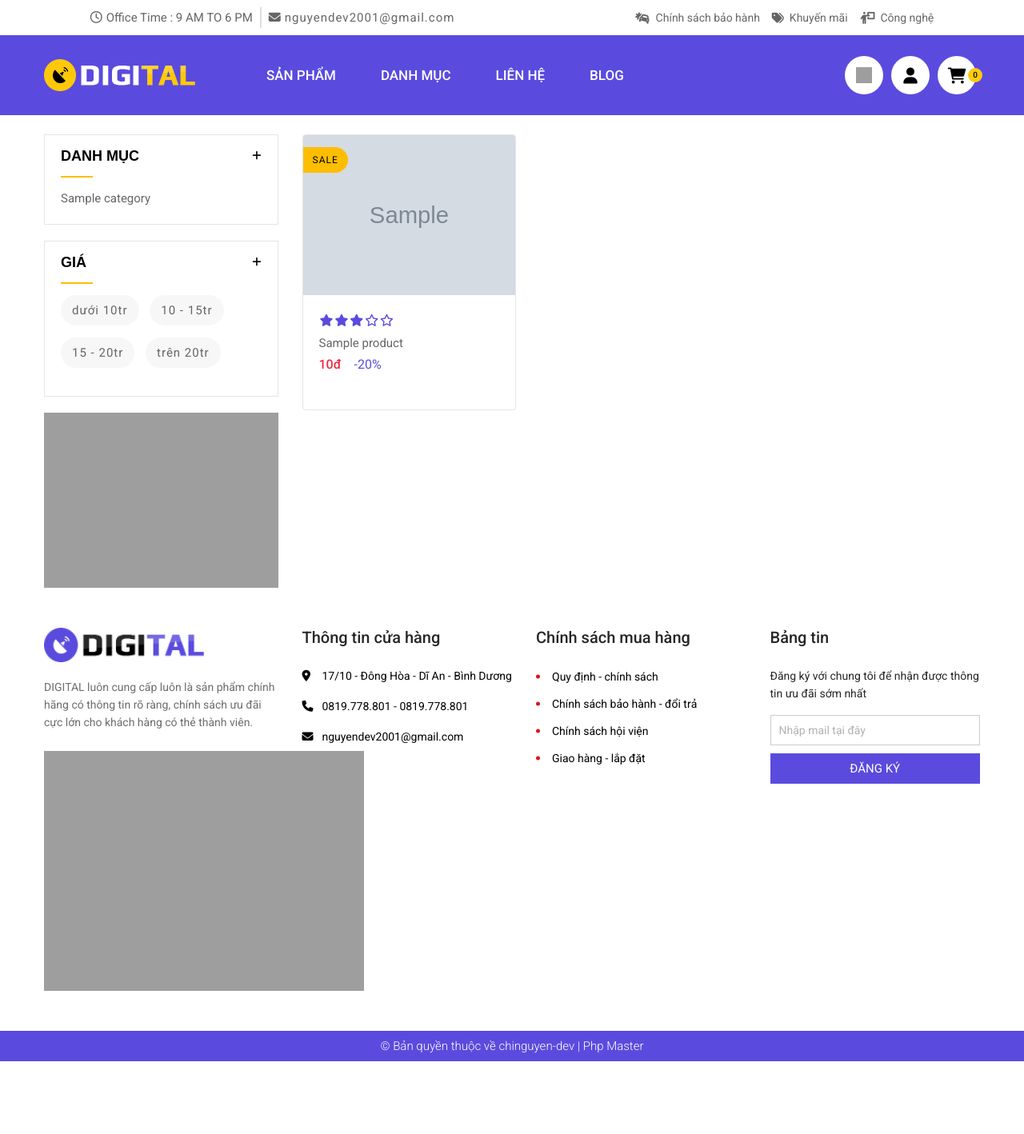
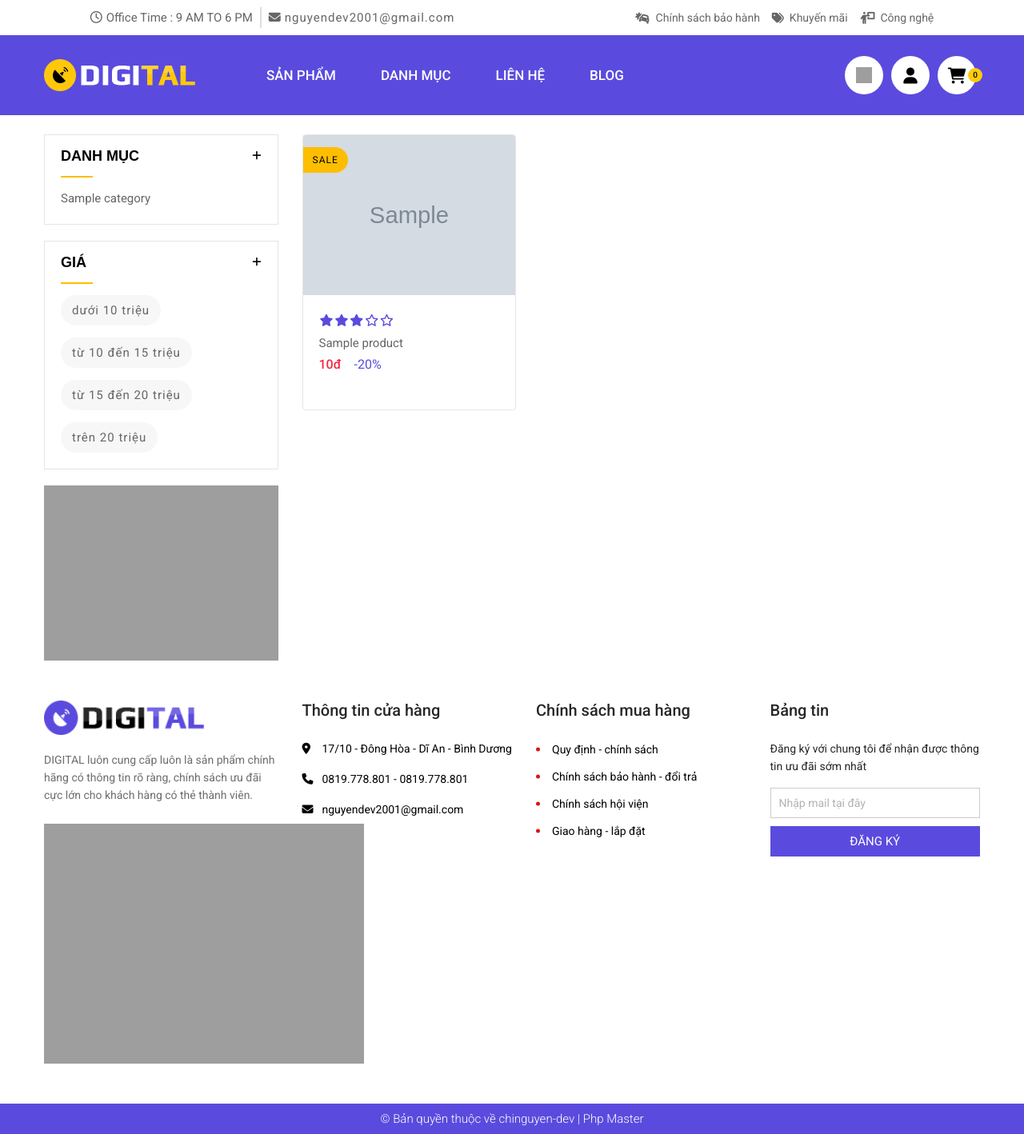
Before and after one commit to ChiNguyen-dev/Digital, a PHP site: page /Digital/danh-muc in a window 1280 px wide. Shown: the whole page at 80% size. Before the commit the page ends 1327 px from the top, so only its background shows below. Run offline with PHP 8.4, Linux system fonts and the light colour scheme; tables that the repository leaves empty or names only in its code hold one stand-in row (values such as "Sample post"); grey boxes marked "Sample" are stand-in pictures; data that the repository does not hold is empty; some libraries are stand-ins or nearby versions; grey boxes are pictures that could not be loaded.

Commit message:
update category filter

```diff
--- a/layout/sidebar-category.php
+++ b/layout/sidebar-category.php
@@ -33,17 +33,19 @@
                     <!--                    </ul>-->
                     <?php echo menuCate(findAll("categories"), 0, "sub-menu-sidebar") ?>
                 </div>
+                <?php if(isset($_SESSION["slug"])){ ?>
                 <div class="filter__price filter active">
                     <div class="filter__title">
                         <h5 class="has-toggle ">Giá</h5>
                     </div>
                     <ul class="sub-menu-sidebar">
-                        <li><a href="">dưới 10tr</a></li>
-                        <li><a href="">10 - 15tr</a></li>
-                        <li><a href="">15 - 20tr</a></li>
-                        <li><a href="">trên 20tr</a></li>
+                        <li><a href="<?php echo $_SESSION["slug"];?>&gia-ban=<?php echo create_slug("dưới 10 triệu"); ?>">dưới 10 triệu</a></li>
+                        <li><a href="<?php echo $_SESSION["slug"];?>&gia-ban=<?php echo create_slug("từ 10 đến 15 triệu"); ?>">từ 10 đến 15 triệu</a></li>
+                        <li><a href="<?php echo $_SESSION["slug"];?>&gia-ban=<?php echo create_slug("từ 15 đến 20 triệu"); ?>">từ 15 đến 20 triệu</a></li>
+                        <li><a href="<?php echo $_SESSION["slug"];?>&gia-ban=<?php echo create_slug("trên 20 triệu"); ?>">trên 20 triệu</a></li>
                     </ul>
                 </div>
+                <?php } ?>
             </div>
         </div>
         <div class="col-md-12">
--- a/modules/products/controllers/indexController.php
+++ b/modules/products/controllers/indexController.php
@@ -6,15 +6,21 @@ function construct()
 
 function indexAction()
 {
+    $_SESSION["slug"] = isset($_GET["cate"]) ? "danh-muc" . $_GET["cate"] : "danh-muc";
+    $price = isset($_GET["gia-ban"]) && $_GET["gia-ban"] == 'duoi-10-trieu' ? "price < 10000000" : "";
+    $price = isset($_GET["gia-ban"]) && $_GET["gia-ban"] == 'tu-10-den-15-trieu' ? "price > 10000000 AND price <= 15000000" : "";
+    $price = isset($_GET["gia-ban"]) && $_GET["gia-ban"] == 'tu-15-den-20-trieu' ? "price > 15000000 AND price <= 20000000" : "";
+    $price = isset($_GET["gia-ban"]) && $_GET["gia-ban"] == 'tren-20-trieu' ? "price > 20000000" : "";
     $data["products"] = findAll("products");
-    if (isset($_GET["slug"])) {
-        $param = $_GET["slug"];
+    if (isset($_GET["cate"]) && !empty($_GET["cate"])) {
+        echo $price;
+        $param = $_GET["cate"];
         $ids = array();
-        if (count(explode("/", $param)) > 1) {
+        if (count(explode("/", $param)) > 2) {
             $req = "'" . implode("','", explode("/", $param)) . "'";
             $category = findAll("categories", "`slug` IN({$req})");
         } else {
-            $cate_parent = findOne("categories", "slug", $param)["category_id"];
+            $cate_parent = findOne("categories", "slug", explode("/", $param)[1])["category_id"];
             $category = findAll("categories", "`parent_id` = '{$cate_parent}'");
         }
         if ($category != null) foreach ($category as $value) $ids[] = $value["category_id"];
--- a/public/css/import/header.css
+++ b/public/css/import/header.css
@@ -317,7 +317,6 @@
     top: 15px;
     width: 18px;
     height: 18px;
-    line-height: 18px;
     border-radius: 30px;
     margin: 0;
     min-width: 2px;
```
Also changed, not shown: .htaccess.
